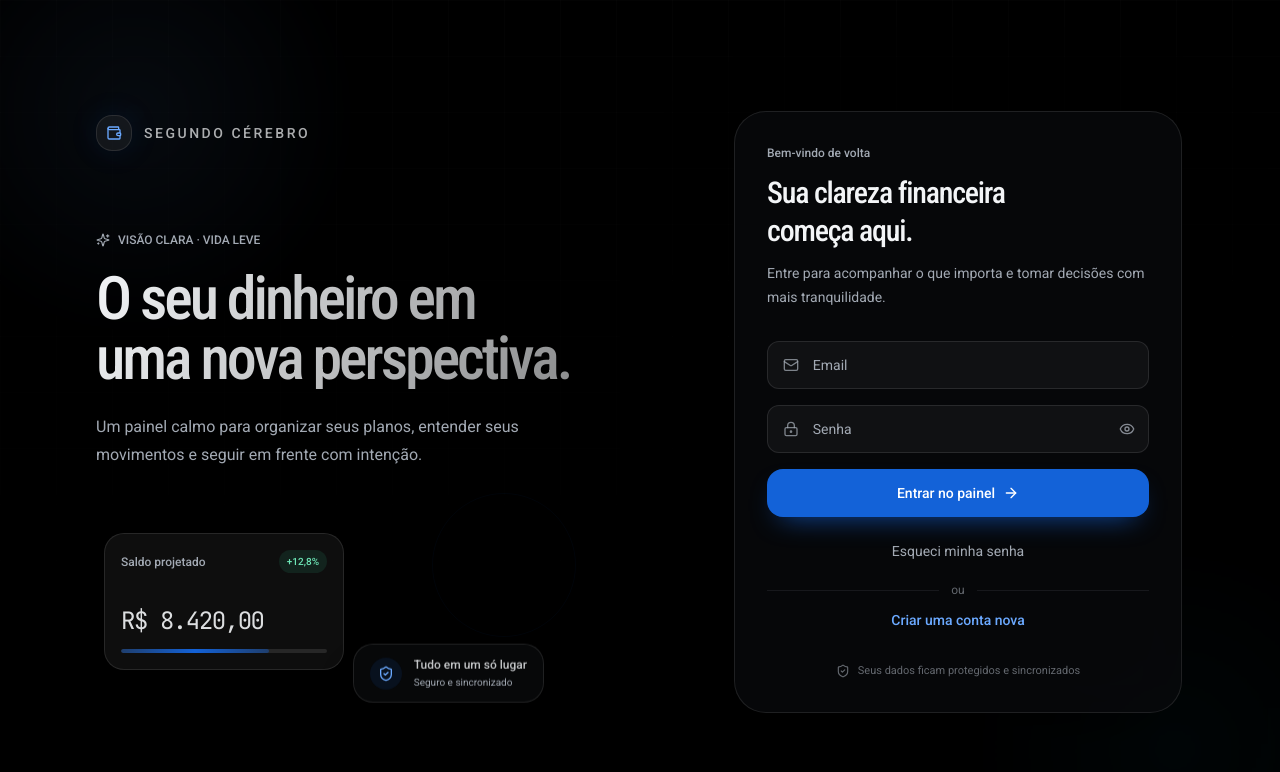
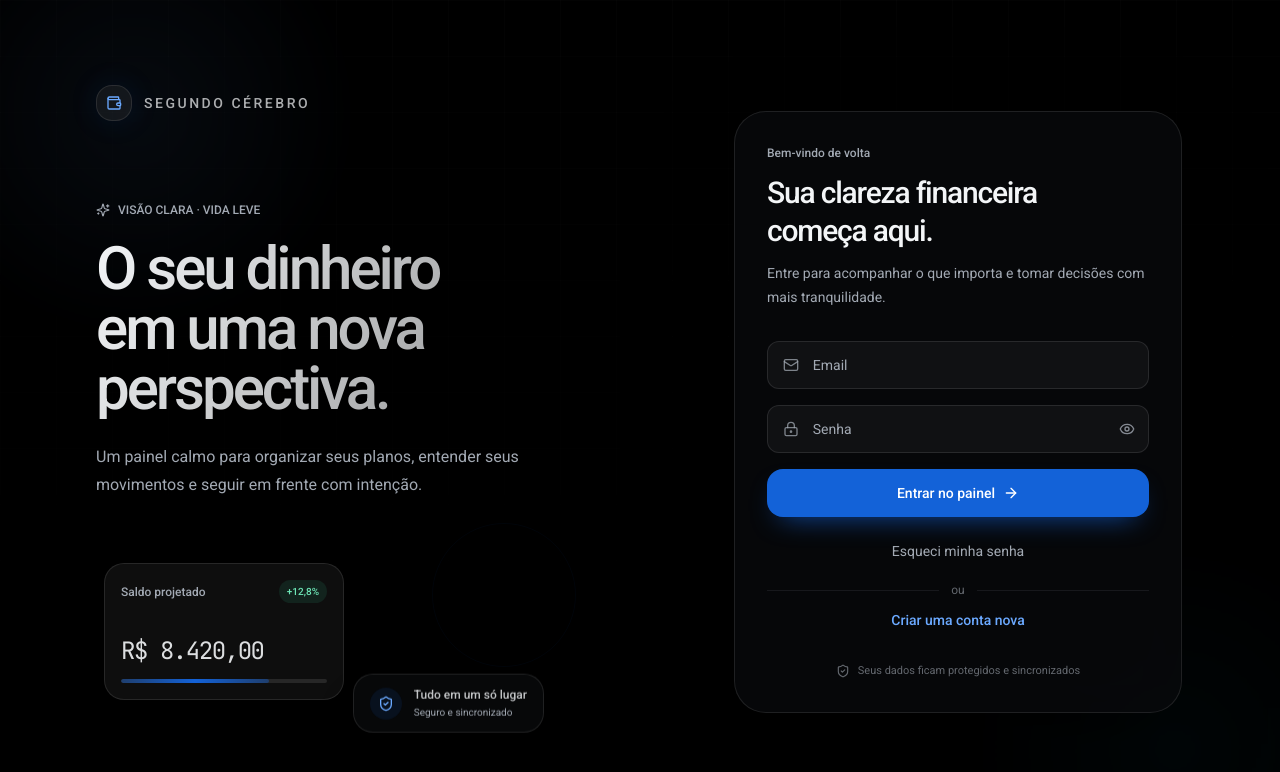
Before and after one commit to gruponrd/segundocerebro, a React (Vite) app: page /fluxo in a window 1280 px wide. Shown: the top 772 px of the page. Built offline with nearby package versions, Linux system fonts and the light colour scheme; no server answers.

Commit message:
style: use full-width Roboto Bold for primary typography

```diff
--- a/index.html
+++ b/index.html
@@ -8,7 +8,6 @@
     <meta name="author" content="Segundo Cérebro" />
     <link rel="icon" href="/favicon.png" type="image/png">
     <link rel="preload" href="/fonts/roboto/roboto-latin.woff2" as="font" type="font/woff2" crossorigin>
-    <link rel="preload" href="/fonts/roboto/roboto-condensed-latin.woff2" as="font" type="font/woff2" crossorigin>
 
 
     <meta property="og:url" content="https://segundo-cerebro-nrd10.vercel.app/" />
--- a/src/styles/typography.css
+++ b/src/styles/typography.css
@@ -7,29 +7,20 @@
   src: url(/fonts/roboto/roboto-latin.woff2) format('woff2');
   unicode-range: U+0000-00FF, U+0131, U+0152-0153, U+02BB-02BC, U+02C6, U+02DA, U+02DC, U+0304, U+0308, U+0329, U+2000-206F, U+20AC, U+2122, U+2191, U+2193, U+2212, U+2215, U+FEFF, U+FFFD;
 }
-@font-face {
-  font-family: 'Roboto Condensed';
-  font-style: normal;
-  font-weight: 400 700;
-  font-display: swap;
-  src: url(/fonts/roboto/roboto-condensed-latin.woff2) format('woff2');
-  unicode-range: U+0000-00FF, U+0131, U+0152-0153, U+02BB-02BC, U+02C6, U+02DA, U+02DC, U+0304, U+0308, U+0329, U+2000-206F, U+20AC, U+2122, U+2191, U+2193, U+2212, U+2215, U+FEFF, U+FFFD;
-}
-
-
-/* Condensed display; Roboto remains the reading and form face. */
-:root { --font-display: 'Roboto Condensed', 'Arial Narrow', sans-serif; }
+/* Full-width, bold display; regular Roboto keeps reading and forms comfortable. */
+:root { --font-display: 'Roboto', system-ui, sans-serif; }
 h1,h2,h3,h4,.font-display,.widget-value,.app-shell .font-display {
   font-family:var(--font-display);
   letter-spacing:-.015em;
   font-kerning:normal;
 }
-h1,h2,h3,h4 { font-weight:600; text-wrap:balance; }
+h1,h2,h3,h4 { font-weight:700; text-wrap:balance; }
+.app-shell :is(h1,h2,h3,h4),.app-shell .font-display,[role="dialog"] :is(h1,h2,h3,h4) { font-weight:700; }
 h2.text-sm,h3.text-sm { font-size:1rem; }
 .widget-value,.overview-balance .overview-amount,
 .text-money:is(.text-lg,.text-xl,.text-2xl,.text-3xl,.text-4xl,.overview-money) {
   font-family:var(--font-display);
   font-variant-numeric:tabular-nums lining-nums;
-  font-weight:500;
+  font-weight:600;
   letter-spacing:0;
 }
--- a/tailwind.config.ts
+++ b/tailwind.config.ts
@@ -16,7 +16,7 @@ export default {
     extend: {
       fontFamily: {
         sans: ["Roboto", "system-ui", "sans-serif"],
-        display: ["Roboto Condensed", "Arial Narrow", "sans-serif"],
+        display: ["Roboto", "system-ui", "sans-serif"],
         mono: ["JetBrains Mono", "monospace"],
       },
       colors: {
```
Also changed, not shown: public/fonts/roboto/OFL-RobotoCondensed.txt (deleted), public/fonts/roboto/roboto-condensed-latin.woff2 (deleted).
